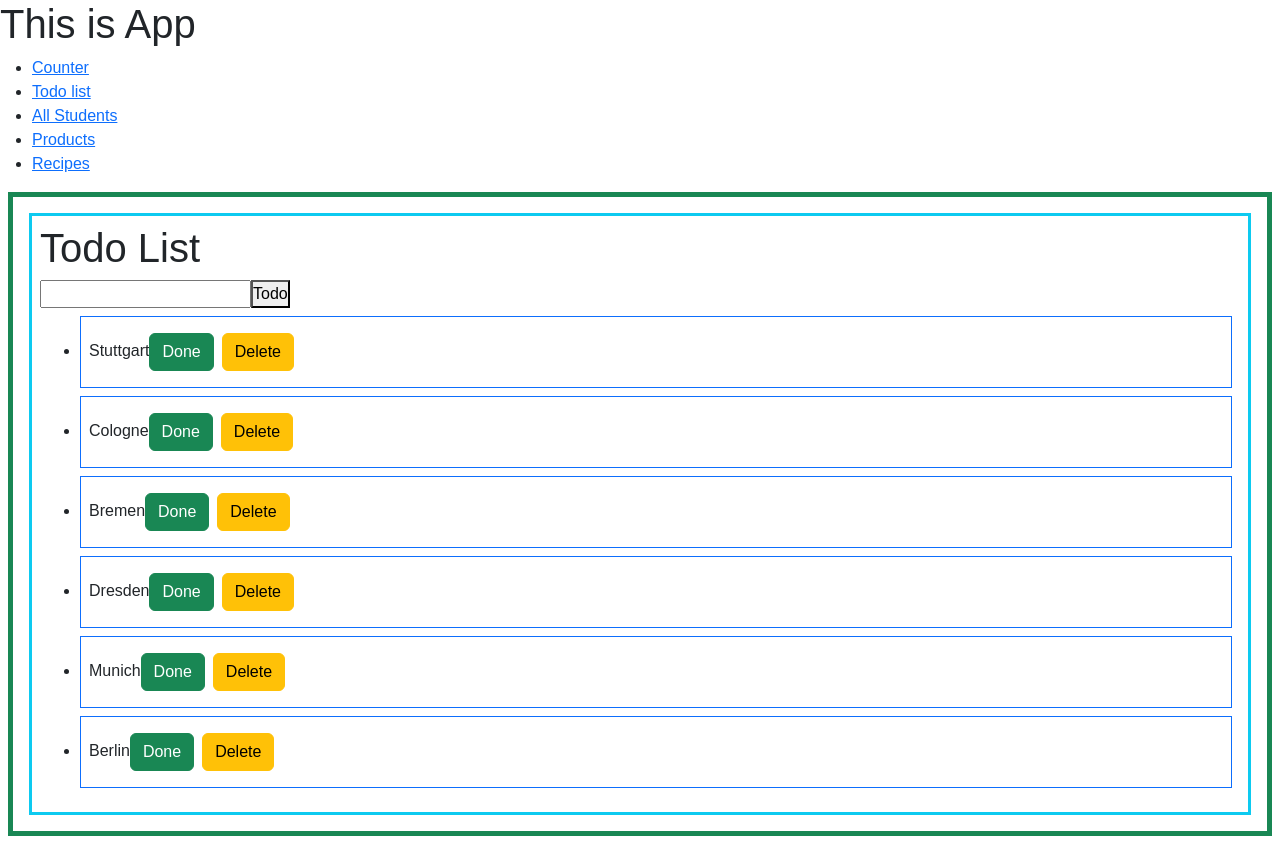
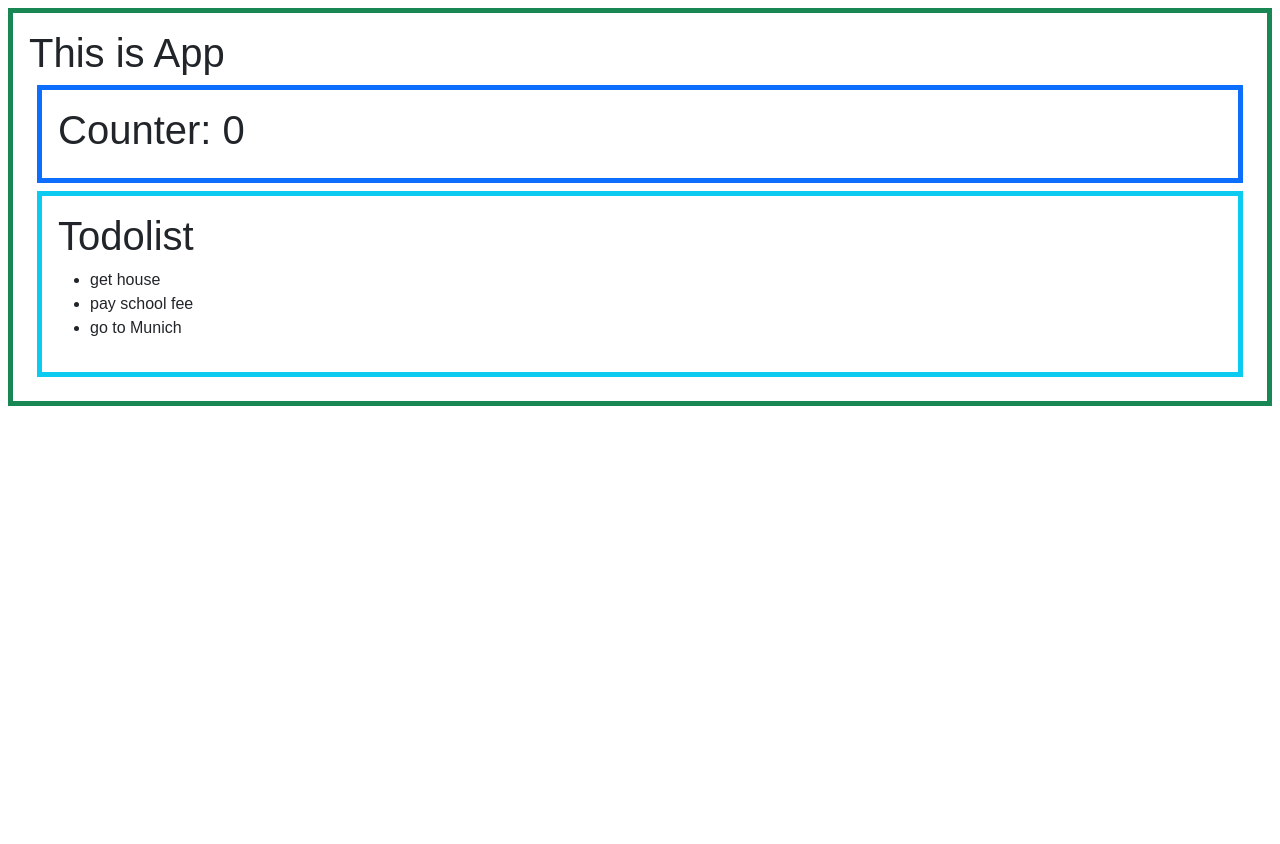
Before and after one commit to kothapallisridhar/frontend, a React (Vite) app in the folder rb49app/: page /todolist in a window 1280 px wide. After the commit the page ends 800 px from the top, so only its background shows below. Built offline with nearby package versions, Linux system fonts and the light colour scheme.

Commit message:
React Redux

```diff
--- a/rb49app/package.json
+++ b/rb49app/package.json
@@ -13,7 +13,9 @@
     "formik": "^2.4.6",
     "react": "^19.1.1",
     "react-dom": "^19.1.1",
+    "react-redux": "^9.2.0",
     "react-router-dom": "^6.30.1",
+    "redux": "^5.0.1",
     "uuid": "^13.0.0",
     "yup": "^1.7.1"
   },
--- /dev/null
+++ b/rb49app/src/AppRedux.jsx
@@ -0,0 +1,15 @@
+import React from "react";
+import Counter from "./store/Counter";
+import Todolist from "./store/Todolist";
+
+function AppRedux() {
+  return (
+    <div className="border border-5 p-3 m-2 border-success">
+      <h1>This is App</h1>
+      <Counter></Counter>
+      <Todolist></Todolist>
+    </div>
+  );
+}
+
+export default AppRedux;
--- a/rb49app/src/main.jsx
+++ b/rb49app/src/main.jsx
@@ -8,7 +8,11 @@ import StudentsTable from "./students/StudentsTable";
 import Products from "./products/Products";
 import RecipesMaster from "./recipes/RecipesMaster";
 import RecipeDetails from "./recipes/RecipeDetails";
+import AppRedux from "./AppRedux";
+import { store } from "./store/store";
+import { Provider } from "react-redux";
 
+/*
 const router = createBrowserRouter([
   {
     path: "/",
@@ -41,6 +45,10 @@ const router = createBrowserRouter([
     ],
   },
 ]);
+*/
+
 createRoot(document.getElementById("root")).render(
-  <RouterProvider router={router} />
+  <Provider store={store}>
+    <AppRedux />
+  </Provider>
 );
--- /dev/null
+++ b/rb49app/src/store/Counter.jsx
@@ -0,0 +1,15 @@
+import React from "react";
+import { connect } from "react-redux";
+
+function Counter(props) {
+  console.log("Counter component::", props);
+  return (
+    <div className="border border-5 p-3 m-2 border-primary">
+      <h1>Counter: {props.count}</h1>
+    </div>
+  );
+}
+
+export default connect((store) => {
+  return store.counterReducer;
+})(Counter);
--- /dev/null
+++ b/rb49app/src/store/Todolist.jsx
@@ -0,0 +1,20 @@
+import React from "react";
+import { connect } from "react-redux";
+
+function Todolist(props) {
+  console.log("Todolist component::", props);
+  return (
+    <div className="border border-5 p-3 m-2 border-info">
+      <h1>Todolist</h1>
+      <ul>
+        {props.todos.map((todo) => {
+          return <li>{todo}</li>;
+        })}
+      </ul>
+    </div>
+  );
+}
+
+export default connect((store) => {
+  return store.todoReducer;
+})(Todolist);
--- /dev/null
+++ b/rb49app/src/store/counter.reducer.js
@@ -0,0 +1,13 @@
+const initialState = {
+  count: 0,
+};
+export function counterReducer(state = initialState, action) {
+  // logic
+  if (action.type === "INC") {
+    return { ...state, count: state.count + 1 };
+  }
+  if (action.type === "DEC") {
+    return { state, count: state.count - 1 };
+  }
+  return state;
+}
--- /dev/null
+++ b/rb49app/src/store/store.js
@@ -0,0 +1,6 @@
+import { createStore, combineReducers } from "redux";
+import { counterReducer } from "./counter.reducer";
+import { todoReducer } from "./todolist.reducer";
+export const store = createStore(
+  combineReducers({ counterReducer, todoReducer })
+);
--- /dev/null
+++ b/rb49app/src/store/todolist.reducer.js
@@ -0,0 +1,10 @@
+const initialState = {
+  todos: ["get house", "pay school fee", "go to Munich"],
+};
+
+export function todoReducer(state = initialState, action) {
+  if (action.type === "ADD_TODO") {
+    return { ...state, todos: [...state.todos, action.payload] };
+  }
+  return state;
+}
```
Also changed, not shown: 1 other file (tests, documents, lock files or other folders).
